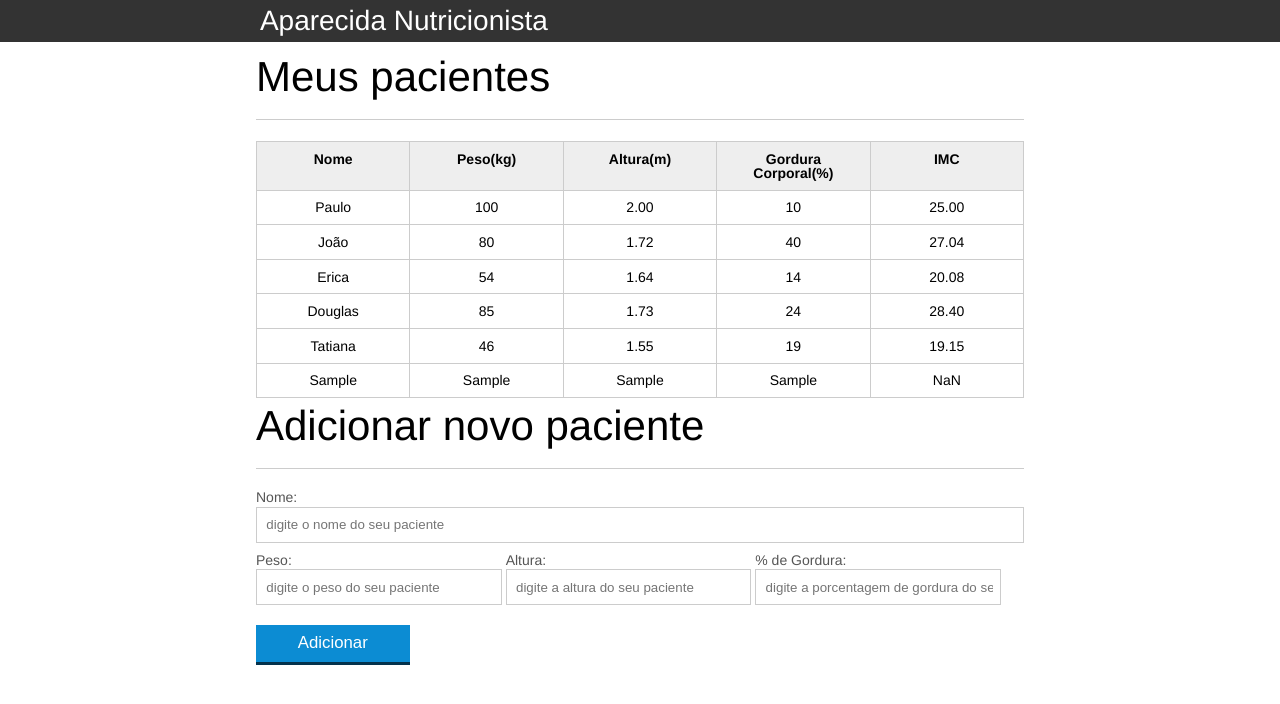
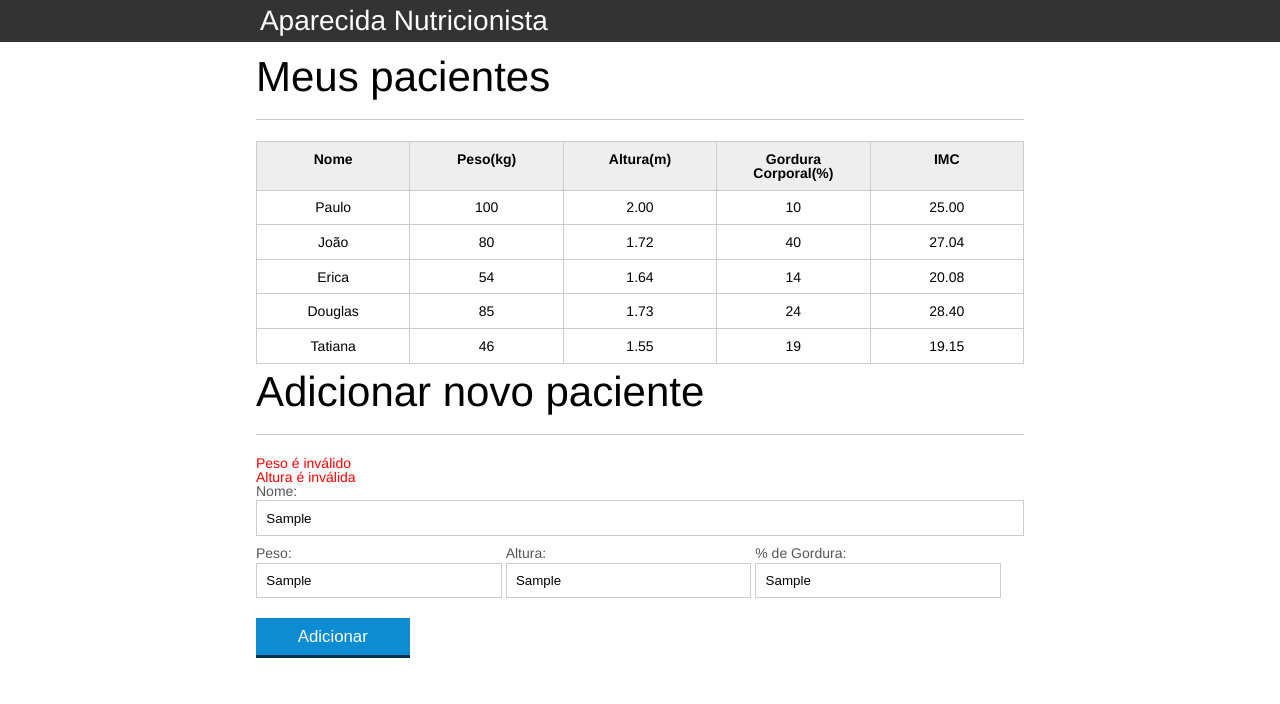
Before and after one commit to alanpinhel/javascript-new, a plain HTML site: page index.html in a window 1280 px wide. Both pictures are taken after typing "Sample", "Sample", "Sample", "Sample" into the empty fields and a click on the button "Adicionar". Drawn offline with Linux system fonts and the light colour scheme.

```diff
--- a/css/index.css
+++ b/css/index.css
@@ -136,3 +136,7 @@ button[disabled=disabled], button:disabled {
 .paciente-invalido {
 	background-color: lightcoral;
 }
+
+#mensagens-erro{
+    color: red;
+}
--- a/index.html
+++ b/index.html
@@ -74,6 +74,7 @@
 		</main>
 		<section class="container">
 		    <h2 id="titulo-form">Adicionar novo paciente</h2>
+		    <ul id="mensagens-erro"></ul>
 		    <form id="form-adiciona">
 		        <div class="">
 		            <label for="nome">Nome:</label>
--- a/js/calcula-imc.js
+++ b/js/calcula-imc.js
@@ -10,16 +10,16 @@ for (var i = 0; i < pacientes.length; i++) {
 
 	var tdImc = paciente.querySelector(".info-imc");
 
-	var pesoEhValido = true;
-	var alturaEhValido = true;
+	var pesoEhValido = validaAltura(altura);
+	var alturaEhValido = validaPeso(peso);
 
-	if (peso <= 0 || peso >= 1000) {
+	if (!pesoEhValido) {
 		tdImc.textContent = "Peso inválido!";
 		pesoEhValido = false;
 		paciente.classList.add("paciente-invalido");
 	}
 
-	if (altura <= 0 || altura >= 3.00) {
+	if (!alturaEhValido) {
 		tdImc.textContent = "Altura inválida!";
 		alturaEhValido = false;
 		paciente.classList.add("paciente-invalido");
@@ -34,3 +34,15 @@ function calculaImc(peso, altura) {
 	imc = peso / (altura * altura);
 	return imc.toFixed(2);
 }
+
+function validaPeso(peso) {
+	if (peso >= 0 && peso <= 1000)
+		return true;
+	return false;
+}
+
+function validaAltura(altura) {
+	if (altura >= 0 && altura <= 3.00)
+		return true;
+	return false;
+}
--- a/js/form.js
+++ b/js/form.js
@@ -5,6 +5,13 @@ botadoAdicionar.addEventListener("click", function(event) {
 	var form = document.querySelector("#form-adiciona");
 	var paciente = obtemPacienteDoFormulario(form);
 	var pacienteTr = montaTr(paciente);
+
+	var erros = validaPaciente(paciente);
+	if (erros.length) {
+		exibeMensagensDeErro(erros);
+		return;
+	}
+
 	var tabela = document.querySelector("#tabela-pacientes");
 	tabela.appendChild(pacienteTr);
 
@@ -16,7 +23,7 @@ function obtemPacienteDoFormulario(form) {
 		nome: form.nome.value,
 		peso: form.peso.value,
 		altura: form.altura.value,
-		gordura: form.altura.value,
+		gordura: form.gordura.value,
 		imc: calculaImc(form.peso.value, form.altura.value)
 	}
 
@@ -43,3 +50,38 @@ function montaTr(paciente) {
 
 	return pacienteTr;
 }
+
+function validaPaciente(paciente) {
+	var erros = [];
+
+	if (!paciente.nome.length)
+		erros.push("O nome não pode ser em branco");
+
+	if (!paciente.gordura.length)
+		erros.push("A gordura não pode ser em branco");
+
+	if (!paciente.peso.length)
+		erros.push("O peso não pode ser em branco");
+
+	if (!paciente.altura.length)
+		erros.push("A altura não pode ser em branco");
+
+	if (!validaPeso(paciente.peso))
+		erros.push("Peso é inválido");
+
+	if (!validaAltura(paciente.altura))
+		erros.push("Altura é inválida");
+
+	return erros;
+}
+
+function exibeMensagensDeErro(erros) {
+	var ul = document.querySelector("#mensagens-erro");
+	ul.innerHTML = "";
+
+	erros.forEach(function(erro) {
+		var li = document.createElement("li");
+		li.textContent = erro;
+		ul.appendChild(li);;
+	});
+}
```
